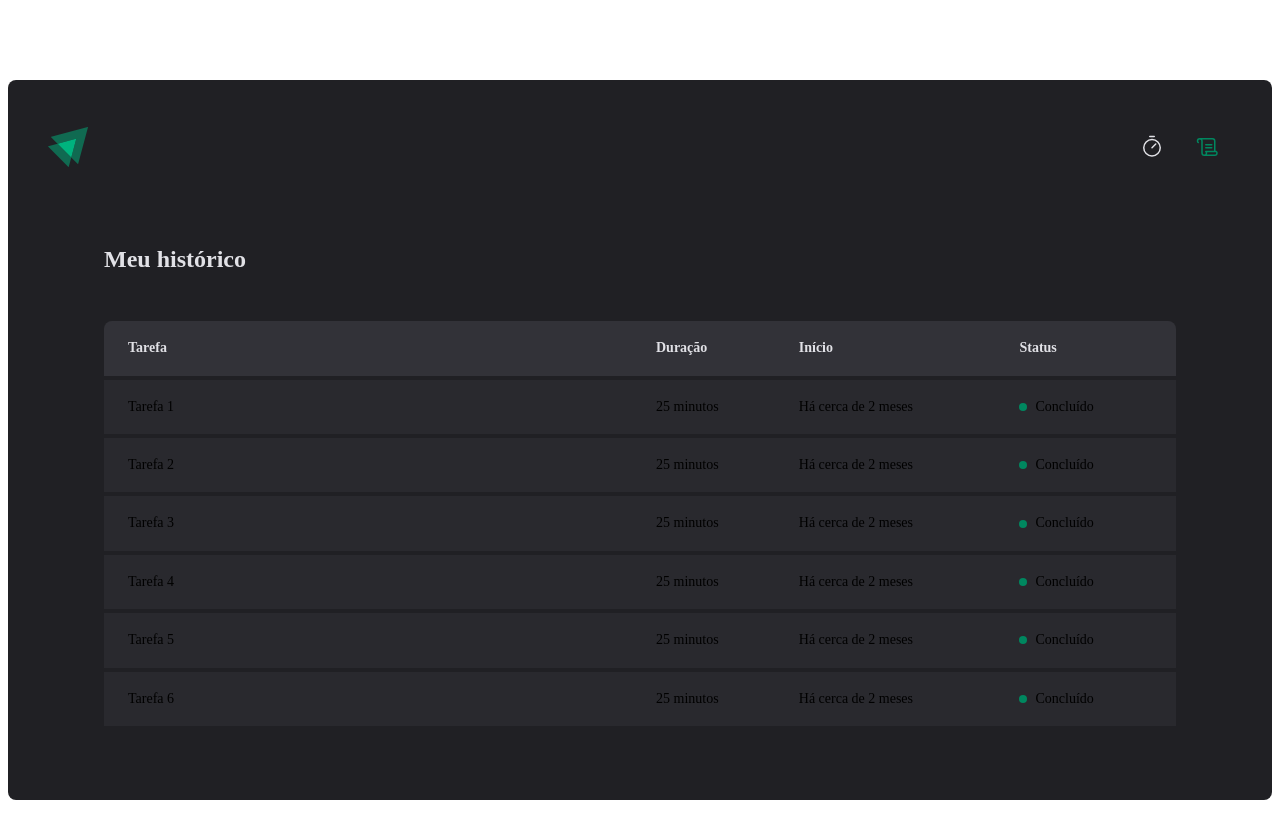
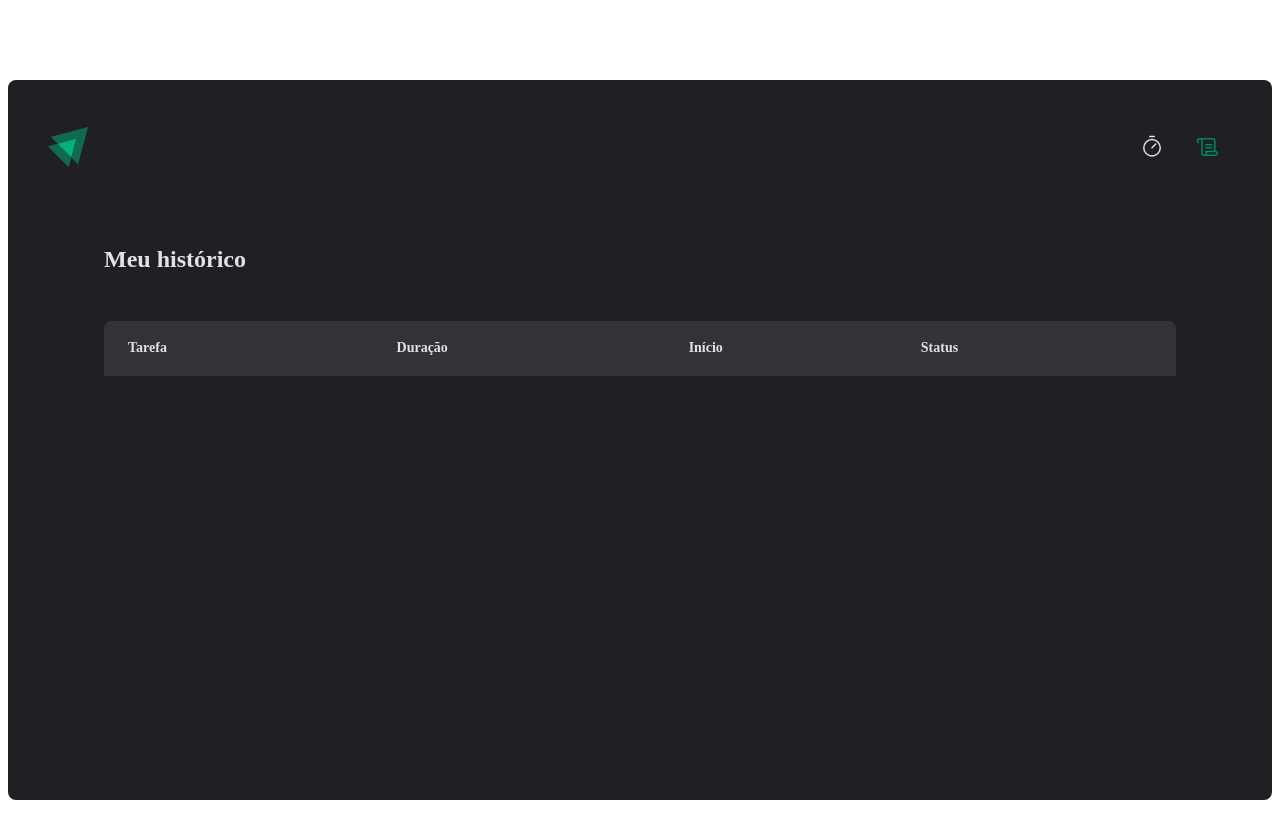
Before and after one commit to ddanielcruz/ignite-react-02-timer, a React (Vite) app: page /history in a window 1280 px wide. Shown: the top 838 px of the page. Built offline with nearby package versions, Linux system fonts and the light colour scheme.

Commit message:
Complete contexts submodule

```diff
--- a/src/contexts/CyclesContext.tsx
+++ b/src/contexts/CyclesContext.tsx
@@ -11,6 +11,7 @@ export interface Cycle {
 export type CreateCycleData = Pick<Cycle, 'task' | 'minutesAmount'>
 
 interface CyclesContextType {
+  cycles: Cycle[]
   activeCycle: Cycle | null
   cycleSecondsPassed: number
   onCreateNewCycle: (data: CreateCycleData) => void
@@ -20,6 +21,7 @@ interface CyclesContextType {
 }
 
 export const CyclesContext = createContext<CyclesContextType>({
+  cycles: [],
   activeCycle: null,
   cycleSecondsPassed: 0,
   onCreateNewCycle: () => {},
@@ -78,6 +80,7 @@ export function CyclesContextProvider({
   return (
     <CyclesContext.Provider
       value={{
+        cycles,
         activeCycle,
         cycleSecondsPassed,
         onCreateNewCycle: handleCreateNewCycle,
--- a/src/pages/History/index.tsx
+++ b/src/pages/History/index.tsx
@@ -1,6 +1,13 @@
+import { useContext } from 'react'
+import { formatDistanceToNow } from 'date-fns'
+import { ptBR } from 'date-fns/locale/pt-BR'
+
+import { CyclesContext } from '../../contexts/CyclesContext'
 import { HistoryContainer, HistoryList, Status } from './styles'
 
 export function History() {
+  const { cycles } = useContext(CyclesContext)
+
   return (
     <HistoryContainer>
       <h1>Meu histórico</h1>
@@ -16,54 +23,34 @@ export function History() {
             </tr>
           </thead>
           <tbody>
-            <tr>
-              <td>Tarefa 1</td>
-              <td>25 minutos</td>
-              <td>Há cerca de 2 meses</td>
-              <td>
-                <Status variant="green">Concluído</Status>
-              </td>
-            </tr>
-            <tr>
-              <td>Tarefa 2</td>
-              <td>25 minutos</td>
-              <td>Há cerca de 2 meses</td>
-              <td>
-                <Status variant="green">Concluído</Status>
-              </td>
-            </tr>
-            <tr>
-              <td>Tarefa 3</td>
-              <td>25 minutos</td>
-              <td>Há cerca de 2 meses</td>
-              <td>
-                <Status variant="green">Concluído</Status>
-              </td>
-            </tr>
-            <tr>
-              <td>Tarefa 4</td>
-              <td>25 minutos</td>
-              <td>Há cerca de 2 meses</td>
-              <td>
-                <Status variant="green">Concluído</Status>
-              </td>
-            </tr>
-            <tr>
-              <td>Tarefa 5</td>
-              <td>25 minutos</td>
-              <td>Há cerca de 2 meses</td>
-              <td>
-                <Status variant="green">Concluído</Status>
-              </td>
-            </tr>
-            <tr>
-              <td>Tarefa 6</td>
-              <td>25 minutos</td>
-              <td>Há cerca de 2 meses</td>
-              <td>
-                <Status variant="green">Concluído</Status>
-              </td>
-            </tr>
+            {[...cycles].reverse().map((cycle) => {
+              const startedAt = new Date(cycle.id)
+              const isFinished = Boolean(cycle.completedAt)
+              const isInterrupted = Boolean(cycle.interruptedAt)
+              const isRunning = !isFinished && !isInterrupted
+
+              return (
+                <tr key={cycle.id}>
+                  <td>{cycle.task}</td>
+                  <td>{cycle.minutesAmount} minutos</td>
+                  <td>
+                    {formatDistanceToNow(startedAt, {
+                      addSuffix: true,
+                      locale: ptBR,
+                    })}
+                  </td>
+                  <td>
+                    {isRunning && (
+                      <Status variant="yellow">Em andamento</Status>
+                    )}
+                    {isFinished && <Status variant="green">Concluído</Status>}
+                    {isInterrupted && (
+                      <Status variant="red">Interrompido</Status>
+                    )}
+                  </td>
+                </tr>
+              )
+            })}
           </tbody>
         </table>
       </HistoryList>
```
